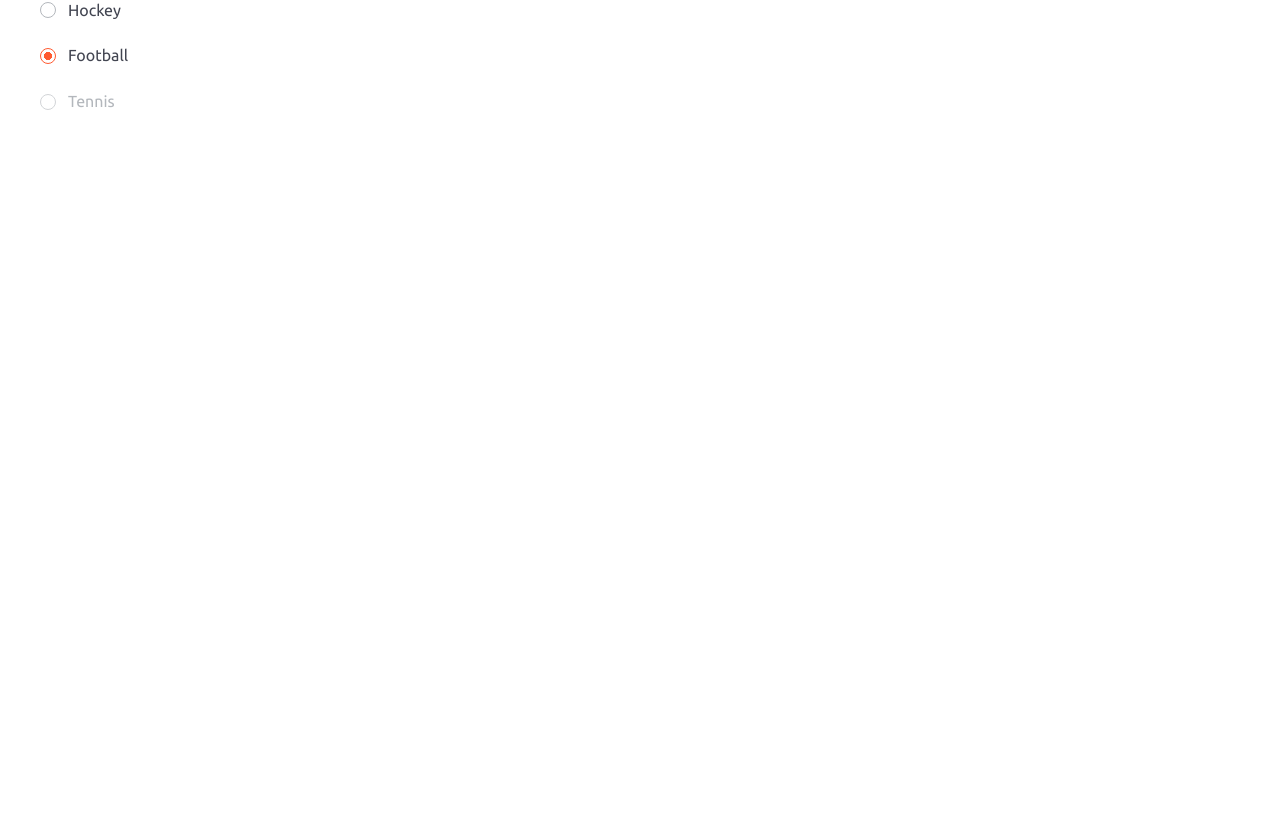
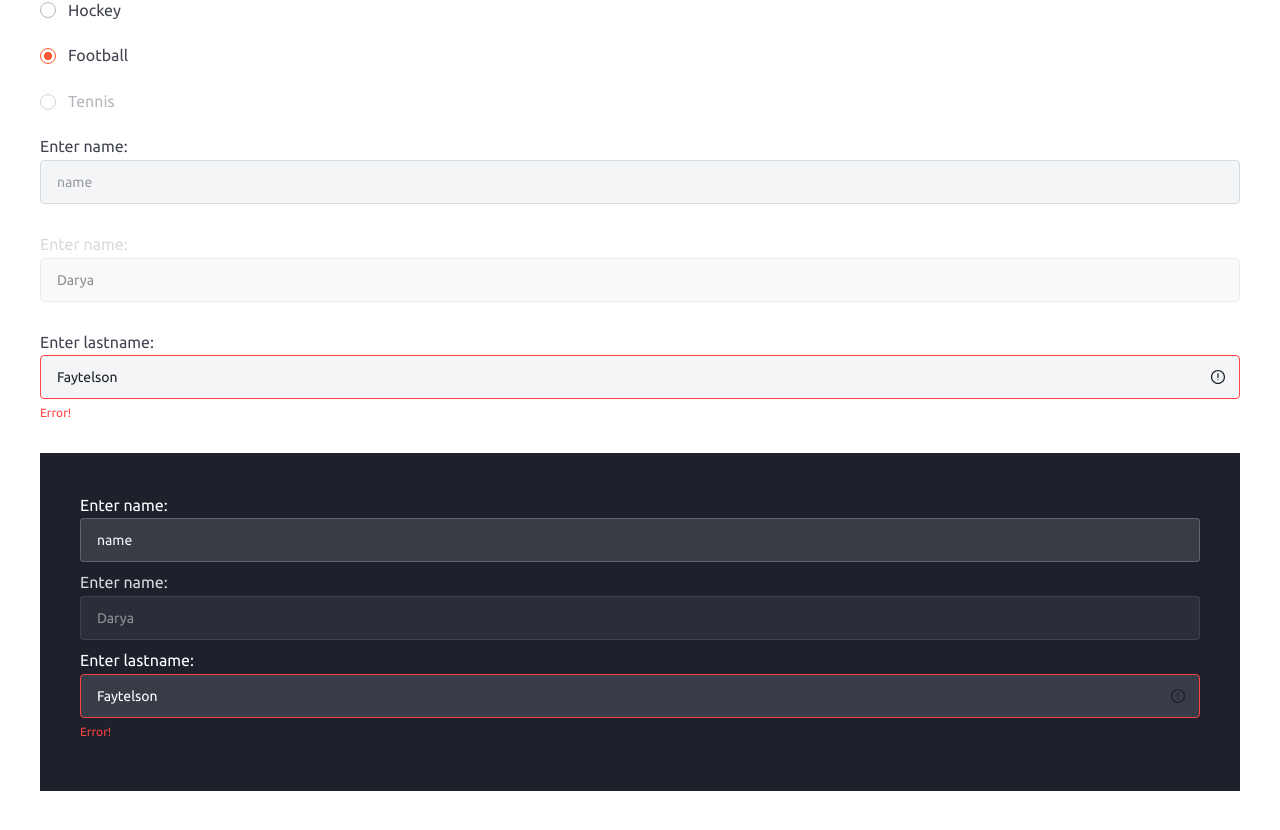
Before and after one commit to Faytelson/createx, a React (Vite) app: page / in a window 1280 px wide. Shown: the part 316-1146 px from the top of the page. Before the commit the page ends 800 px from the top, so only its background shows below. Built offline with nearby package versions, Linux system fonts and the light colour scheme.

Commit message:
CRE-8: feat: Добавить инпуты: добавлена темная тема для инпута

```diff
--- a/src/App.jsx
+++ b/src/App.jsx
@@ -1,4 +1,5 @@
 import "@/App.scss";
+import Input from "./components/ui/Input/Input";
 import Checkbox from "./components/ui/Checkbox/Checkbox";
 import RadioButton from "./components/ui/RadioButton/RadioButton";
 
@@ -53,6 +54,69 @@ function App() {
         id={3}
         disabled
       ></RadioButton>
+
+      <Input
+        value=""
+        placeholder="name"
+        name="name"
+        id={0}
+        label="Enter name:"
+        size="md"
+      ></Input>
+
+      <Input
+        value="Darya"
+        placeholder="name"
+        name="name"
+        id={0}
+        label="Enter name:"
+        size="md"
+        disabled
+      ></Input>
+
+      <Input
+        value="Faytelson"
+        placeholder="lastname"
+        name="lastname"
+        id={1}
+        label="Enter lastname:"
+        size="md"
+        error="Error!"
+      ></Input>
+
+      <div className="app__dark-theme">
+        <Input
+          value=""
+          placeholder="name"
+          name="name"
+          id={0}
+          label="Enter name:"
+          size="md"
+          theme="dark"
+        ></Input>
+
+        <Input
+          value="Darya"
+          placeholder="name"
+          name="name"
+          id={0}
+          label="Enter name:"
+          size="md"
+          disabled
+          theme="dark"
+        ></Input>
+
+        <Input
+          value="Faytelson"
+          placeholder="lastname"
+          name="lastname"
+          id={1}
+          label="Enter lastname:"
+          size="md"
+          error="Error!"
+          theme="dark"
+        ></Input>
+      </div>
     </div>
   );
 }
--- a/src/App.scss
+++ b/src/App.scss
@@ -3,4 +3,9 @@
   display: flex;
   flex-direction: column;
   gap: 20px;
+
+  &__dark-theme {
+    padding: 40px;
+    background-color: $color-gray-900;
+  }
 }
--- a/src/components/ui/Input/Input.jsx
+++ b/src/components/ui/Input/Input.jsx
@@ -2,14 +2,28 @@ import styles from "@ui/Input/Input.module.scss";
 import Icon from "@ui/Icon/Icon";
 import { classNames } from "@utils/utils";
 
-function Input({ value, placeholder, name, id, label, size, disabled, error, onChange }) {
-  const labelClasses = classNames([styles.label, { [styles.label_disabled]: disabled }]);
+function Input({
+  value,
+  placeholder,
+  name,
+  id,
+  label,
+  size = "md",
+  disabled,
+  error,
+  theme = "light",
+  onChange,
+}) {
+  const labelClasses = classNames([
+    styles.label,
+    styles[`label_theme_${theme}`],
+    { [styles.label_disabled]: disabled },
+  ]);
   const inputClasses = classNames([
     styles.input,
+    styles[`input_size_${size}`],
+    styles[`input_theme_${theme}`],
     { [styles.input_error]: error },
-    {
-      [styles[`input_size_${size}`]]: size,
-    },
   ]);
 
   return (
--- a/src/components/ui/Input/Input.module.scss
+++ b/src/components/ui/Input/Input.module.scss
@@ -1,38 +1,17 @@
 .input {
-  @include font($font-main, 14px, 400);
+  font-family: $font-main;
+  font-weight: 400;
   line-height: 1.5em;
-  color: $color-gray-900;
-  border: 1px solid $color-gray-400;
-  border-radius: 4px;
   width: 100%;
   max-width: 100%;
-  height: 44px;
-  background-color: $color-gray-200;
+  border-radius: 4px;
   padding: 13px 16px;
   transition: $transition-main;
 
   &::placeholder {
-    @include font($font-main, 14px, 400);
+    font-family: $font-main;
+    font-weight: 400;
     line-height: 1.5em;
-    color: $color-gray-600;
-  }
-
-  &:focus {
-    border: 1px solid rgba(255, 90, 48, 0.4);
-    box-shadow:
-      0 4px 4px -4px rgba(30, 33, 44, 0.03),
-      0 12px 10px -6px rgba(255, 90, 48, 0.04),
-      0 30px 24px -10px rgba(255, 90, 48, 0.05),
-      0 80px 80px -20px rgba(255, 90, 48, 0.08);
-    background: $color-white;
-  }
-
-  &:disabled {
-    opacity: 0.5;
-  }
-
-  &_error {
-    border: 1px solid $color-danger;
   }
 
   &_size {
@@ -45,6 +24,15 @@
       }
     }
 
+    &_md {
+      font-size: 14px;
+      height: 44px;
+
+      &::placeholder {
+        font-size: 14px;
+      }
+    }
+
     &_lg {
       font-size: 16px;
       height: 52px;
@@ -54,15 +42,72 @@
       }
     }
   }
+
+  &_theme {
+    &_light {
+      color: $color-gray-900;
+      border: 1px solid $color-gray-400;
+      background-color: $color-gray-200;
+
+      &::placeholder {
+        color: $color-gray-600;
+      }
+
+      &:focus {
+        background: $color-white;
+      }
+    }
+
+    &_dark {
+      color: $color-white;
+      border: 1px solid rgba(255, 255, 255, 0.2);
+      background: rgba(255, 255, 255, 0.12);
+
+      &::placeholder {
+        color: $color-gray-200;
+      }
+
+      &:focus {
+        background: rgba(255, 255, 255, 0.15);
+      }
+    }
+  }
+
+  &_error {
+    border: 1px solid $color-danger;
+  }
+
+  &:focus {
+    border: 1px solid rgba(255, 90, 48, 0.4);
+    box-shadow:
+      0 4px 4px -4px rgba(30, 33, 44, 0.03),
+      0 12px 10px -6px rgba(255, 90, 48, 0.04),
+      0 30px 24px -10px rgba(255, 90, 48, 0.05),
+      0 80px 80px -20px rgba(255, 90, 48, 0.08);
+  }
+
+  &:disabled {
+    opacity: 0.5;
+  }
 }
 
 .label {
+  display: block;
+  width: 100%;
+  max-width: 100%;
   @include font($font-main, 16px, 400);
   line-height: 1.6em;
-  color: $color-gray-800;
   margin-bottom: 8px;
-  width: 100%;
-  max-width: 100%;
+
+  &_theme {
+    &_light {
+      color: $color-gray-800;
+    }
+
+    &_dark {
+      color: $color-white;
+    }
+  }
 
   &_disabled {
     color: $color-gray-400;
@@ -77,11 +122,8 @@
 
 .error {
   @include font($font-main, 12px, 400);
+  color: $color-danger;
   line-height: 1em;
-}
-
-.error {
-  color: $color-danger;
 }
 
 .icon {
```
